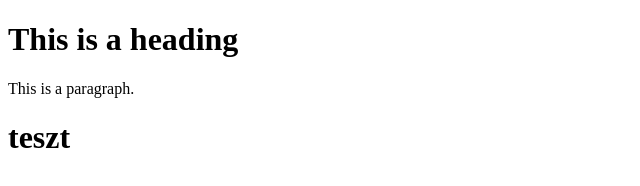
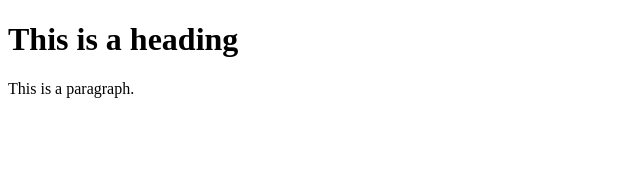
Before and after one commit to tothkalman/shop2, a plain HTML site: page index.html in a window 1280 px wide. Shown: the whole page, without its empty margins (0-640 px from the left). Drawn offline with Linux system fonts and the light colour scheme.

Commit message:
Update index.html

```diff
--- a/index.html
+++ b/index.html
@@ -5,7 +5,6 @@
 
 <h1>This is a heading</h1>
 <p>This is a paragraph.</p>
-  <h1>teszt</h1>
 
 </body>
 </html>
```
